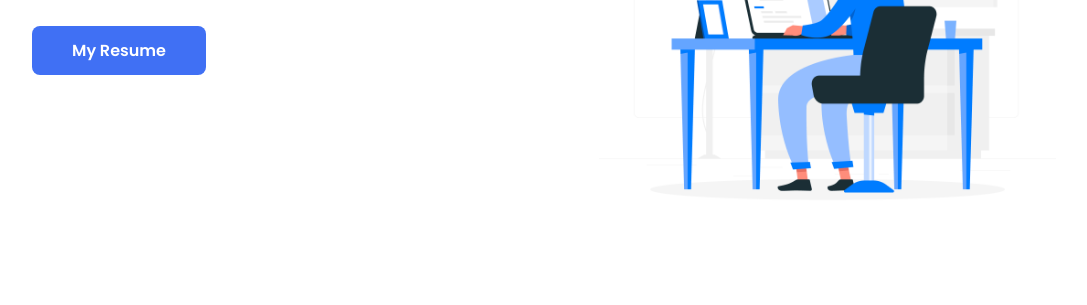
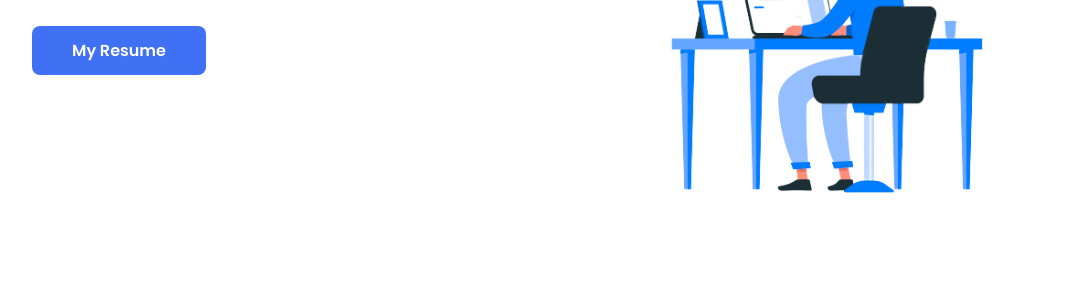
Before and after one commit to madanakrishnanmasai/portfolio_site, a plain HTML site: page index.html in a window 1280 px wide. Shown: the part 414-719 px from the top of the page, without its empty margins (96-1183 px from the left). Drawn offline with nearby package versions, Linux system fonts and the light colour scheme.

Commit message:
Changed assets

```diff
--- a/index.html
+++ b/index.html
@@ -89,7 +89,7 @@
         </div>
 
         <div class="home__img">
-          <img src="assets/img/hero_image.jpg" alt="" />
+          <img src="assets/img/hero_image-removebg.png" alt="" />
         </div>
       </section>
 
```
Also changed, not shown: assets/img/hero_image-removebg.png (added), 1 other file.
